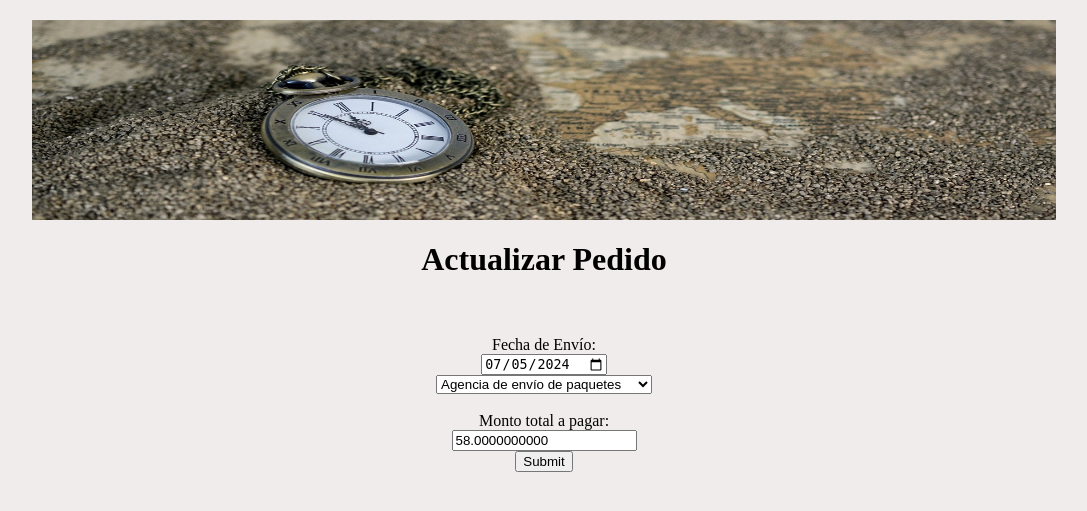
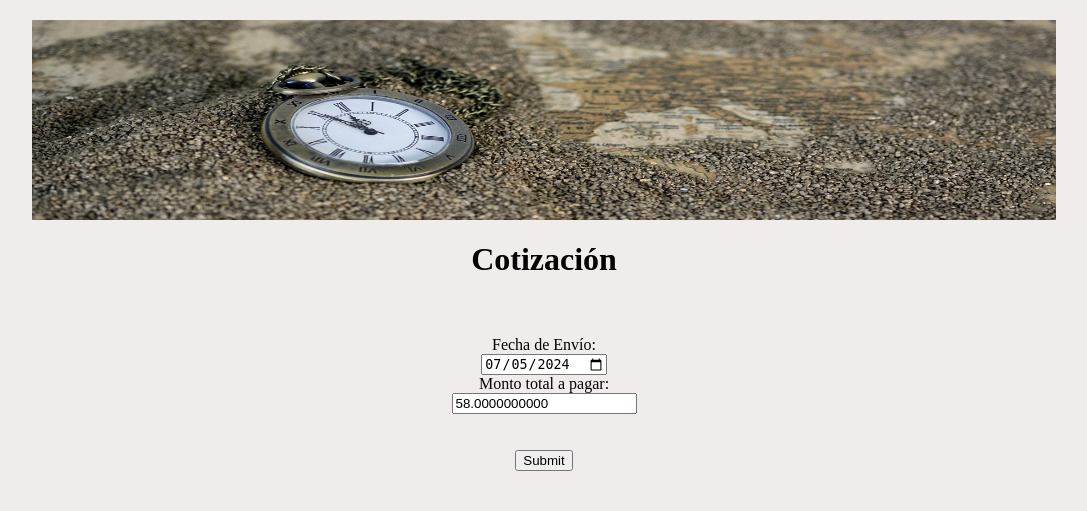
Before and after one commit to icansee33/JesusRojasLinoBenavidesFastAPIGracoSoft, a FastAPI app: page /order/artesan/update/2 in a window 1280 px wide. Shown: the part 80-591 px from the top of the page, without its empty margins (96-1183 px from the left). Run offline with FastAPI, Linux system fonts and the light colour scheme.

Commit message:
Correciones de pedidos

```diff
--- a/crudPedido.py
+++ b/crudPedido.py
@@ -28,7 +28,7 @@ def get_orders(db: Session, skip: int = 0, limit: int = 10):
     return db.query(models.Pedido).offset(skip).limit(limit).all()
 
 def update_order(db: Session, order_id: int, order: schemas.PedidoUpdate):
-    db_order = db.query(models.Pedido).filter(models.Pedido.id_pedido == order_id).first()
+    db_order = get_order_by_id(db, order_id)
     if db_order is None:
         for key, value in order.dict().items():
             if value is not None:
@@ -37,14 +37,15 @@ def update_order(db: Session, order_id: int, order: schemas.PedidoUpdate):
         db.refresh(db_order)
     return db_order
 
+
 def get_orders_product(db: Session):
     return db.query(models.Pedido, models.Producto).join(models.Producto, models.Pedido.id_producto == models.Producto.id_producto).all()
 
 
-def cancel_order(db: Session, product_id: int):
-    db_product = get_order_by_id(db, product_id)
-    if db_product is None:
+def cancel_order(db: Session, order_id: int):
+    db_order = get_order_by_id(db, order_id)
+    if db_order is None:
         return None
-    db.delete(db_product)
+    db.delete(db_order)
     db.commit()
-    return db_product
+    return db_order
--- a/main.py
+++ b/main.py
@@ -460,8 +460,9 @@ async def read_pedidos_artesano(request: Request, db: Session = Depends(get_db))
     orders = crudPedido.get_orders_product(db)
     return templates.TemplateResponse("listaPedidoArtesano.html.jinja", {"request": request, "Orders": orders})
 
-@app.post("/order/delete/{order_id}/", response_class=HTMLResponse)
+@app.post("/order/delete/{order_id}", response_class=HTMLResponse)
 async def delete_order(request: Request, order_id: int, db: Session = Depends(get_db)):
+    print("Order id: ", order_id)
     crudPedido.cancel_order(db=db, order_id=order_id)
     return RedirectResponse(url='/order/client/orders/', status_code=303)
 
@@ -539,16 +540,17 @@ async def set_up_pedido_artesano(
     cantidad_productos: int = Form(...),
     metodo_envio: str = Form(...),
     monto_total: float = Form(...),
+    fecha_pedido: date = Form(...),
     db: Session = Depends(get_db)
 ):
     cedula_identidad = request.session.get('cedula_identidad')
     if not cedula_identidad:
         raise HTTPException(status_code=401, detail="Unauthorized. Please log in as an artesano.")
 
-    fecha_pedido = date.today()
-    estado = "Solicitado"
+    #fecha_pedido = date.today()
+    estado = "Procesando"
 
-    order_update = schemas.PedidoCreate(
+    order_update = schemas.PedidoUpdate(
         id_pedido=id_pedido,
         id_producto=id_producto,
         cedula_identidad=int(cedula_identidad),
@@ -558,9 +560,12 @@ async def set_up_pedido_artesano(
         monto_total=monto_total,
         estado=estado
     )
-    crudPedido.update_order(db, order=order_update)
+    crudPedido.update_order(db=db, order=order_update, order_id=id_pedido)
     orders = crudPedido.get_orders(db)
+    print("Id:", order_update)
     return templates.TemplateResponse("listaPedidoArtesano.html.jinja", {"request": request, "Orders": orders})
+
+
 
 # Ruta para que el cliente acepte un pedido
 @app.post(  "/order/client/accept", response_class=HTMLResponse)
--- a/templates/crearPedidoCliente.html.jinja
+++ b/templates/crearPedidoCliente.html.jinja
@@ -29,7 +29,7 @@
 
     <div>
         <label for="metodo_envio">Método de envío: </label><br>
-        <select class="form-control" name="metodo_envio" required>
+        <select  class="form-control" name="metodo_envio" required>
             <option value="agencia" {% if metodo_envio == "agencia" %}selected{% endif %}>Agencia de envío de paquetes</option>
             <option value="retiro" {% if metodo_envio == "retiro" %}selected{% endif %}>Retiro en la fábrica del productor</option>
         </select>
--- a/templates/listaPedidoArtesano.html.jinja
+++ b/templates/listaPedidoArtesano.html.jinja
@@ -26,7 +26,7 @@
         <td><img src="/{{ product.imagen }}" alt="{{ product.nombre }}" width="100"></td>
         <td>
 
-           <button value="Establecer" onclick="window.location.href='/order/artesan/update/{{order.id_pedido}}' ;" >Establecer</button>
+           <button value="Cotizar" onclick="window.location.href='/order/artesan/update/{{order.id_pedido}}' ;" >Cotizar</button>
             <br>
         </td>
     </tr>
--- a/templates/listaPedidoCliente.html.jinja
+++ b/templates/listaPedidoCliente.html.jinja
@@ -27,7 +27,7 @@
         <td>
             <div>
                 <form action="/order/delete/{{ order.id_pedido }}" method="post" style="display:inline;">
-                <input type="hidden" class="form-control" name="id_pedido"  value="{{ order.id_pedido }}">
+                <input type="hidden" class="form-control" name="order_id"  value="{{ order.id_pedido }}">
                 <button type="submit">Delete</button>
             </form>
 
--- a/templates/modificarPedidoArtesano.html.jinja
+++ b/templates/modificarPedidoArtesano.html.jinja
@@ -1,7 +1,7 @@
 {% extends 'baseArtesano.html.jinja' %}
 
 {% block content %}
-<h1>{% block title %} Actualizar Pedido {% endblock %}</h1>
+<h1>{% block title %} Cotización {% endblock %}</h1>
 
 <form action="/order/artesian/update/" method="post">
     <div>
@@ -20,11 +20,11 @@
         <br>
     </div>
 
+
+
     <div>
-        <select state="disabled" class="form-control" name="metodo_envio" required>
-            <option value="agencia" {% if metodo_envio == "agencia" %}selected{% endif %}>Agencia de envío de paquetes</option>
-            <option value="retiro" {% if metodo_envio == "retiro" %}selected{% endif %}>Retiro en la fábrica del productor</option>
-        </select>
+        <label for="monto_total">Monto total a pagar: </label><br>
+        <input type="number" class="form-control" name="monto_total" value="{{ order.monto_total }}" readonly>
         <br>
     </div>
 
@@ -34,8 +34,7 @@
     </div>
 
     <div>
-        <label for="monto_total">Monto total a pagar: </label><br>
-        <input type="number" class="form-control" name="monto_total" value="{{ order.monto_total }}" readonly>
+        <input type="hidden" class="form-control" name="metodo_envio" value="{{ order.metodo_envio }}" required>
         <br>
     </div>
 
```
Also changed, not shown: schemas.py (+4 -4 lines), sql_app.db.
